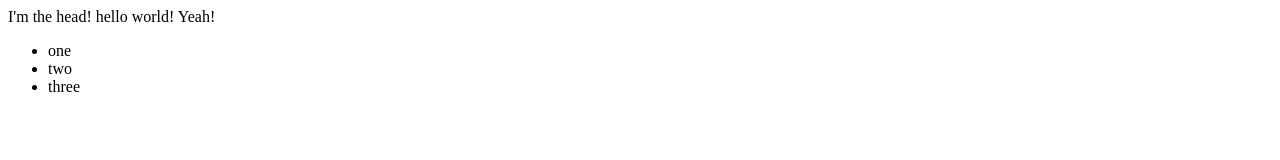
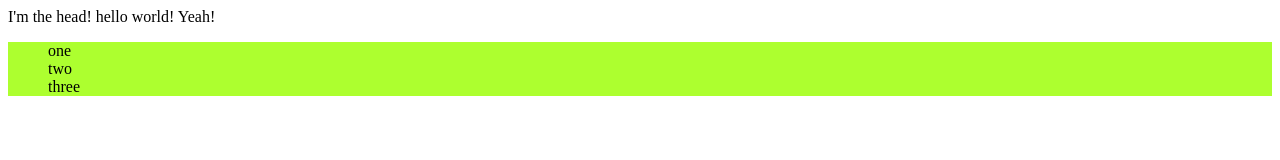
Before and after one commit to charlesDGY/HTML_Prac, a plain HTML site: page test1.html in a window 1280 px wide. Drawn offline with Linux system fonts and the light colour scheme.

Commit message:
css updated

```diff
--- /dev/null
+++ b/styles.css
@@ -0,0 +1,8 @@
+
+ul {
+    list-style-type: none;
+    margin: 1;
+    padding: 1;
+    overflow: hidden;
+    background-color: greenyellow;
+}
--- a/test1.html
+++ b/test1.html
@@ -3,6 +3,7 @@
     <head>
         <!-- head definitions go here -->
         I'm the head!
+        <link rel="stylesheet" type="text/css" href="styles.css">
     </head>
     <body>
         <!-- the content goes here -->
```
